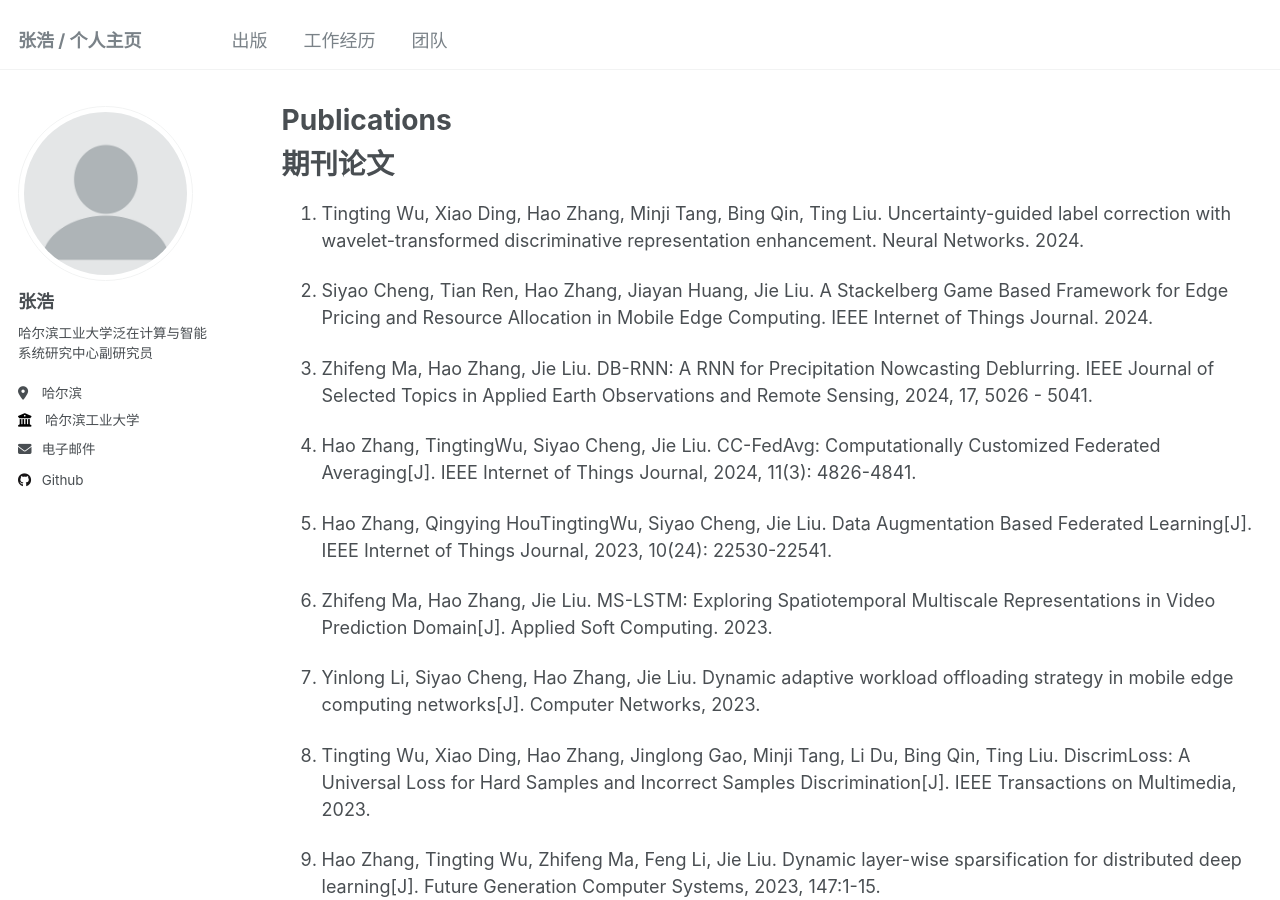
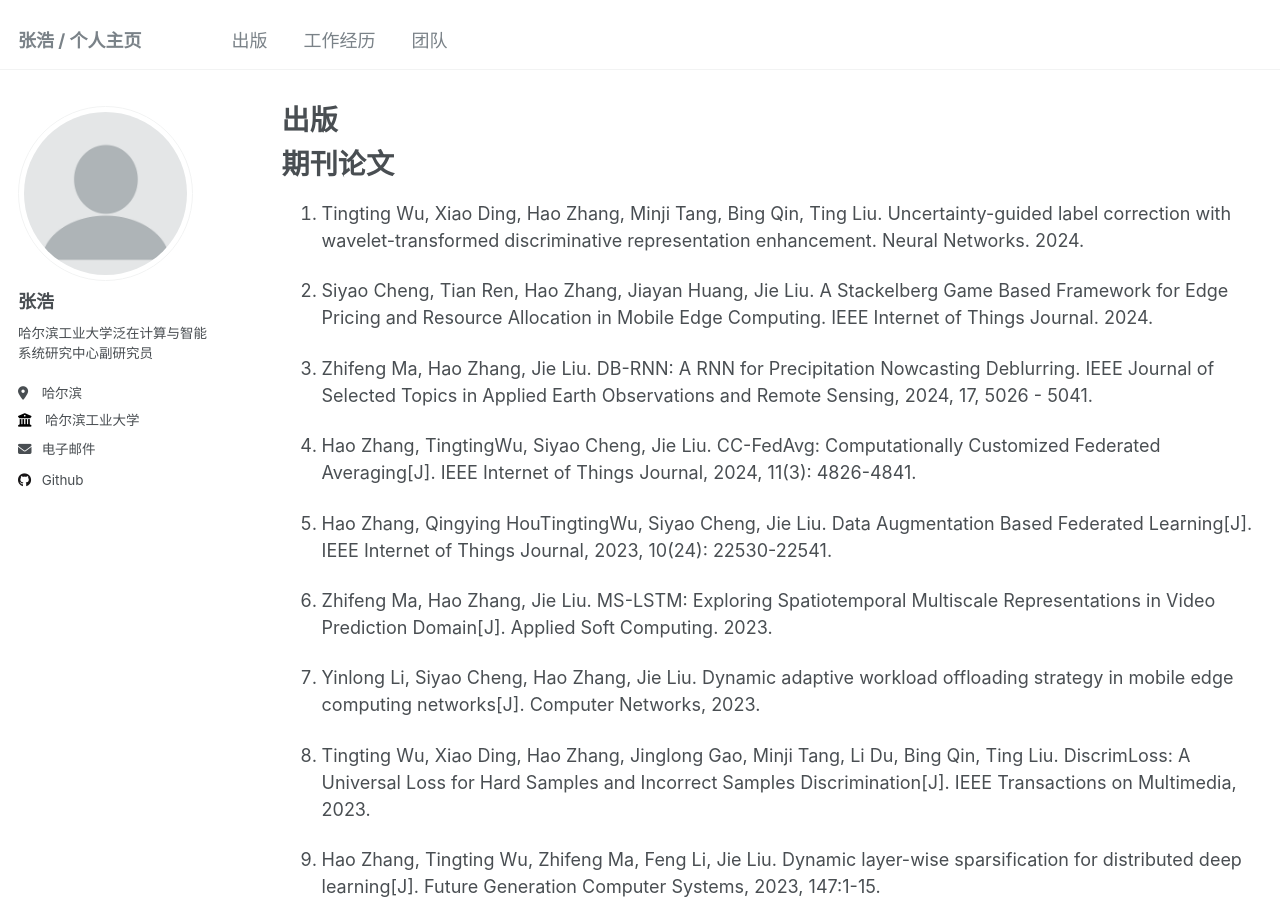
Before and after one commit to benjiachong/benjiachong.github.io, a Jekyll site: the page built from _pages/publication.md, in a window 1280 px wide and 900 px high. Built offline with Jekyll 4.4.1, drawn with Linux system fonts in a browser that asks for light colours.

Commit message:
Update publication.md

```diff
--- a/_pages/publication.md
+++ b/_pages/publication.md
@@ -1,6 +1,6 @@
 ---
 layout: archive
-title: "Publications"
+title: "出版"
 permalink: /publications/
 author_profile: true
 ---
```
